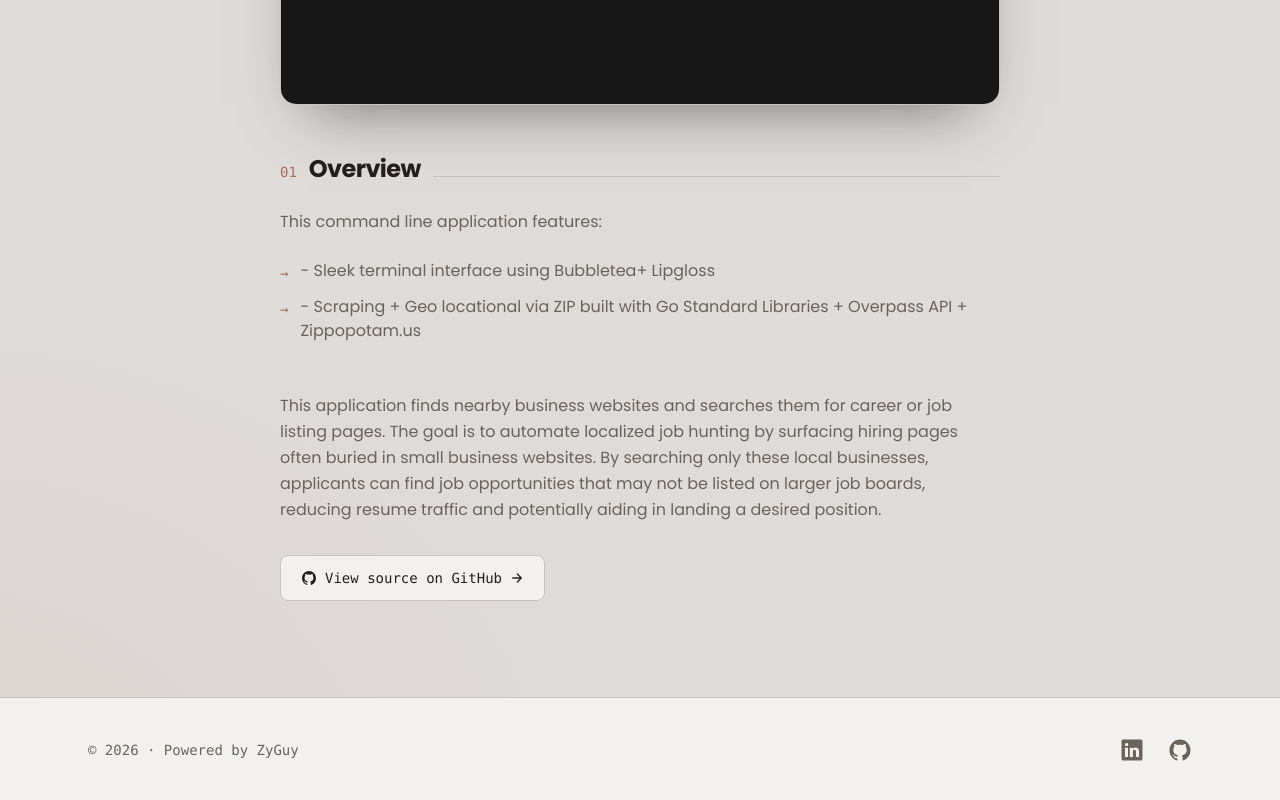
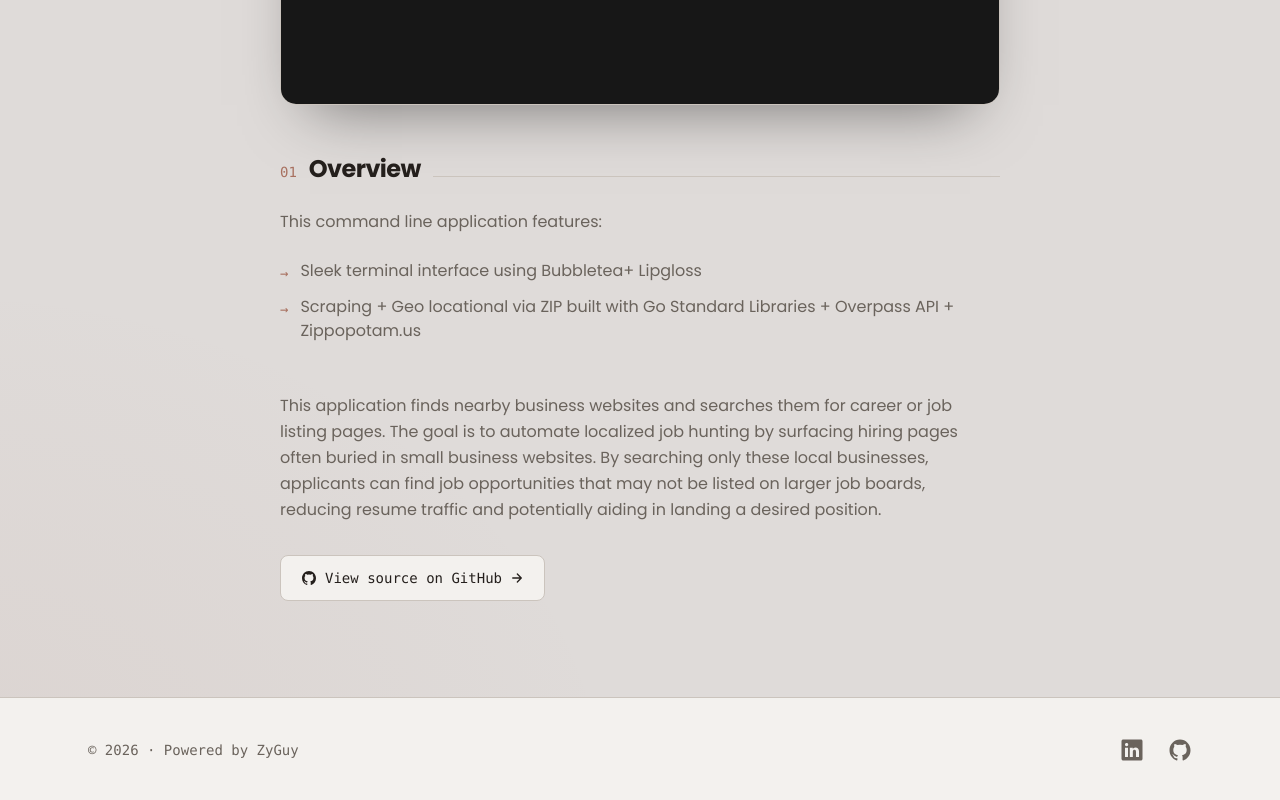
Before and after one commit to Mccullahz/web-v2, a React (Vite) app: page /ggj in a window 1280 px wide. Shown: the part 790-1590 px from the top of the page. Built offline with nearby package versions, Linux system fonts and the light colour scheme.

Commit message:
fix: small text tweaks, nothing functional

```diff
--- a/src/components/Skills.tsx
+++ b/src/components/Skills.tsx
@@ -12,7 +12,7 @@ export const Skills: React.FC = () => (
     <div className="mx-auto max-w-4xl">
       <div data-reveal className="mb-10 flex items-baseline gap-3">
         <span className="font-mono text-sm text-acc">02</span>
-        <h2 className="font-poppins text-2xl font-bold tracking-tight text-ink">Toolkit</h2>
+        <h2 className="font-poppins text-2xl font-bold tracking-tight text-ink">Stack(s)</h2>
         <span className="h-px flex-1 bg-line" />
       </div>
 
--- a/src/pages/Fourohfour.tsx
+++ b/src/pages/Fourohfour.tsx
@@ -25,7 +25,7 @@ export const Fourohfour: React.FC = () => (
           not found
         </h1>
         <p className="mb-10 font-poppins text-mut opacity-0 animate-[fadeSlideIn_0.5s_ease-out_0.25s_forwards]">
-          The page you're looking for doesn't seem to exist. Please check the links below to navigate back to safety!
+          These are not the pages you are looking for
         </p>
 
         <div className="flex flex-col items-center justify-center gap-4 opacity-0 animate-[fadeSlideIn_0.5s_ease-out_0.4s_forwards] sm:flex-row">
@@ -42,7 +42,7 @@ export const Fourohfour: React.FC = () => (
             className="inline-flex items-center gap-2 rounded-lg border border-line bg-surf px-6 py-3 font-mono text-ink transition-colors duration-300 hover:border-acc hover:text-acc focus:outline-none focus-visible:ring-2 focus-visible:ring-acc"
           >
             <IoArrowBackOutline className="text-xl" />
-            Run it back
+            this is the way
           </button>
         </div>
       </div>
--- a/src/pages/Ggj.tsx
+++ b/src/pages/Ggj.tsx
@@ -9,8 +9,8 @@ export const Ggj: React.FC = () => (
     lead="A command line application to help job seekers find local job opportunities by scraping nearby business websites for career pages. Built with Go, it provides a sleek terminal interface and leverages web scraping and geolocation to surface hidden job listings in small business websites."
     overview="This command line application features:"
     features={[
-	    "- Sleek terminal interface using Bubbletea+ Lipgloss",
-	    "- Scraping + Geo locational via ZIP built with Go Standard Libraries + Overpass API + Zippopotam.us"
+	    "Sleek terminal interface using Bubbletea+ Lipgloss",
+	    "Scraping + Geo locational via ZIP built with Go Standard Libraries + Overpass API + Zippopotam.us"
     ]}
     description={`<br/>
 	    This application finds nearby business websites and searches them for career or job listing pages. The goal is to automate localized job
--- a/src/pages/Lms.tsx
+++ b/src/pages/Lms.tsx
@@ -6,7 +6,8 @@ export const Lms: React.FC = () => (
     title="Library Managemnet System"
     gifSrc="/images/lmsfp.jpg"
     gifAlt="Library Management System Demo Not Found"
-    lead="A GUI application that provides a user-friendly interface for managing library operations such as: addition, deletion, and searching of books, as well as managing user accounts. <br> Built using Java + FX + MySQL."
+    lead="A GUI application that provides a user-friendly interface for managing library operations such as: addition, deletion, and searching of books, as well as managing user accounts.
+	Built using Java + FX + MySQL."
     overview="This application demonstrates how a simple, user friendly library management system can be implemented using Java and MySQL. Using this application, there are options to:"
     features={[
     "Add new books to the library",
```
